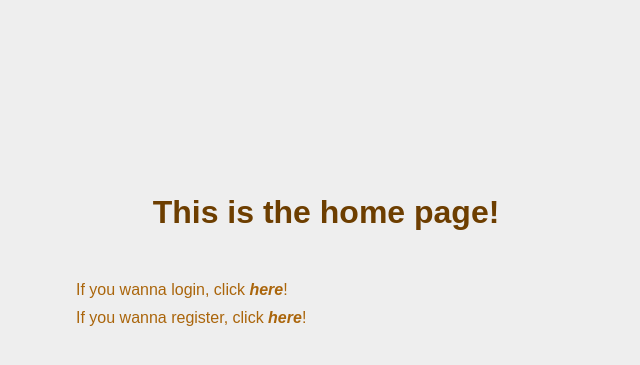
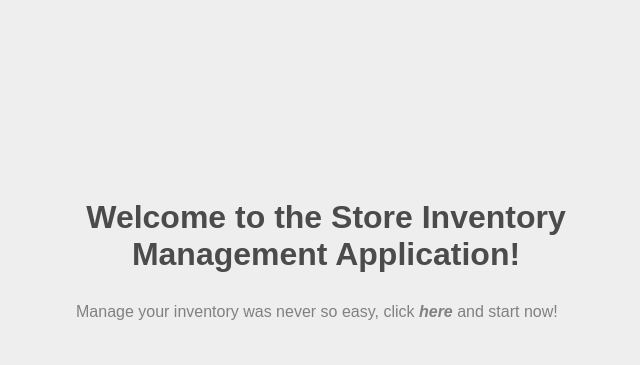
Before and after one commit to dev-gabrielchaves/Store-Inventory-Management, a Flask app: page / in a window 1280 px wide. Shown: the part 135-500 px from the top of the page, without its empty margins (314-954 px from the left). Run offline with Flask 3, Linux system fonts and the light colour scheme.

Commit message:
Finished first version of the project

```diff
--- a/app/__init__.py
+++ b/app/__init__.py
@@ -4,11 +4,9 @@ from flask_bcrypt import Bcrypt
 
 app = Flask(__name__)
 app.config['SECRET_KEY'] = 'This Is The Secret Key'
-# Setting the URI where our database will be located
-# In the case of using a sqlite database, the structure is like the following
 app.config['SQLALCHEMY_DATABASE_URI'] = 'sqlite:///user.db'
-db = SQLAlchemy(app) # Creating an object db, instace of the class SQLAlchemy, that will allow us to work with the database
+db = SQLAlchemy(app)
 app.app_context().push()
 bcrypt = Bcrypt(app)
 
-from app import routes # Even if it's grey, it is necessary to have this import when running the application, otherwise nothing will be shown
+from app import routes
--- a/app/static/main.css
+++ b/app/static/main.css
@@ -15,22 +15,31 @@ body {
     max-width: 90%;
     margin: auto;
 }
+/* Link */
+a {
+    text-decoration: none;
+}
 /* Home page */
 .container .home-title {
     text-align: center;
-    margin-bottom: 50px;
-    color: rgb(109, 62, 0);
+    margin-bottom: 30px;
+    color: rgb(75, 75, 75);
 }
 .container .home-access {
-    color: rgb(170, 101, 11);
+    color: grey;
     margin-bottom: 10px;
 }
 .container .home-access a{
-    color: rgb(170, 101, 11);
+    color: grey;
     font-weight: bold;
     font-style: italic;
     text-decoration: none;
     margin-top: 10px;
+    transition: color 0.15s;
+}
+.container .home-access a:hover{
+    color: black;
+    text-decoration: underline;
 }
 /* Login and Register pages CSS */
 .container form {
@@ -182,12 +195,6 @@ body {
 .store-btn:active {
     opacity: 0.6;
 }
-/* Link */
-a {
-    text-decoration: none;
-    color: #009879;
-    font-weight: bold;
-}
 /* Product page */
 .container .product-form {
     width: 100%;
--- a/app/templates/add_product.html
+++ b/app/templates/add_product.html
@@ -1,7 +1,7 @@
 {% extends 'base.html' %}
 {% block content %}
 <div class="exit-link">
-    <a href="{{url_for('logout')}}">🚪🏃</a>
+    <a href="{{url_for('logout')}}">Logout</a>
 </div>
 <div class="container">
     {% with messages = get_flashed_messages(with_categories=true) %}
--- a/app/templates/home.html
+++ b/app/templates/home.html
@@ -8,8 +8,9 @@
             {% endfor %}
         {% endif %}
         {% endwith %}
-    <h1 class="home-title">This is the home page!</h1>
-    <p class="home-access">If you wanna login, click <a href="{{url_for('login')}}">here</a>!</p>
-    <p class="home-access">If you wanna register, click <a href="{{url_for('register')}}">here</a>!</p>
+    <h1 class="home-title">Welcome to the Store Inventory Management Application!</h1>
+    <p class="home-access">Manage your inventory was never so easy, click
+        <a href="{{url_for('login')}}">here</a> and start now!
+    </p>
 </div>
 {% endblock content %}
--- a/app/templates/store_management.html
+++ b/app/templates/store_management.html
@@ -1,7 +1,7 @@
 {% extends 'base.html' %}
 {% block content %}
 <div class="exit-link">
-    <a href="{{url_for('logout')}}">🚪🏃</a>
+    <a href="{{url_for('logout')}}">Logout</a>
 </div>
 <div class="container">
     {% with messages = get_flashed_messages(with_categories=true) %}
```
Also changed, not shown: other parts of app/static/main.css (+26 -9 lines).
